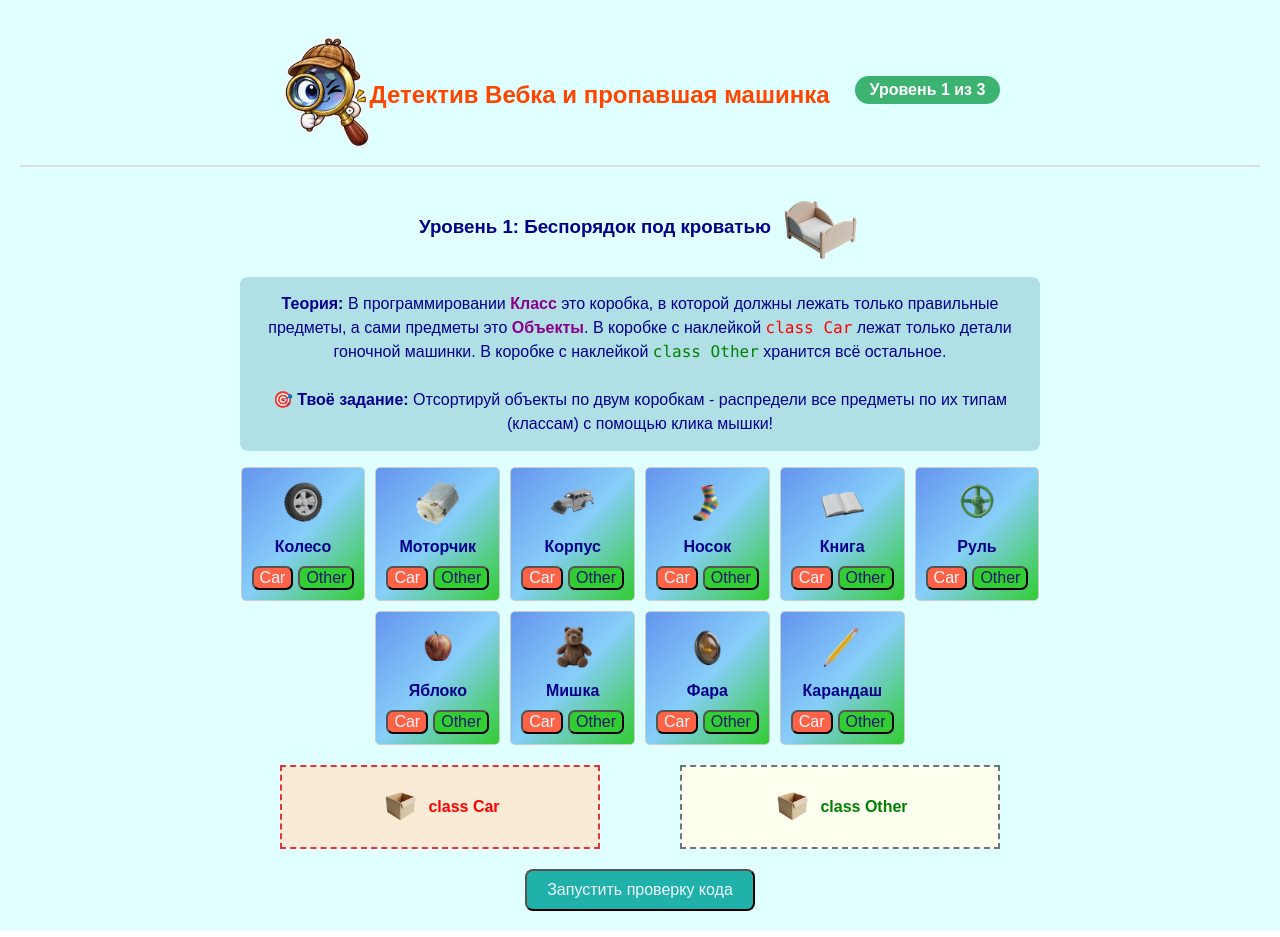
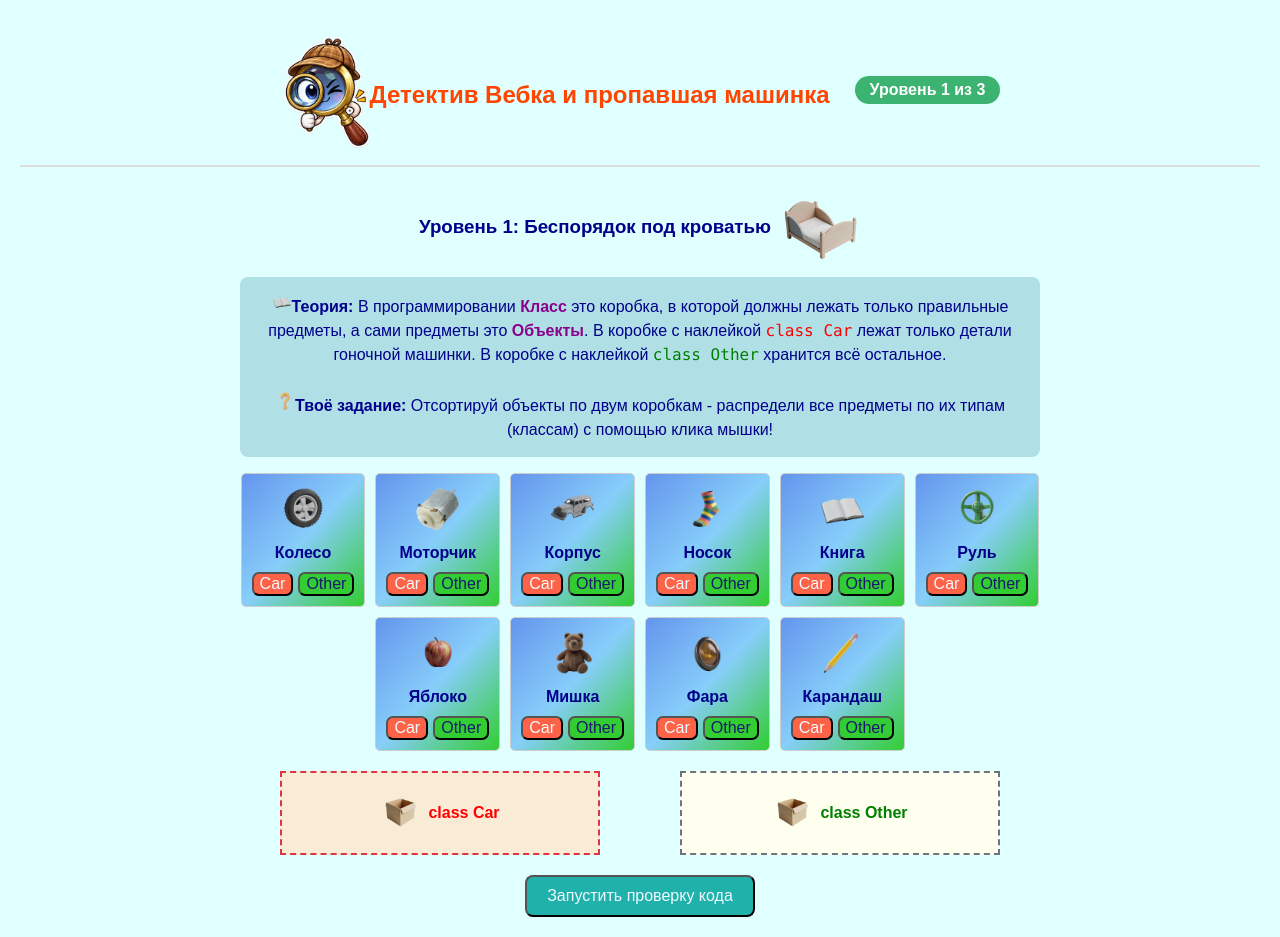
Before and after one commit to Veronika050987/nika_react_csharpik, a React (Create React App) app: page / in a window 1280 px wide. Both pictures are taken after a click on the button "Начать расследование". Built offline with nearby package versions, Linux system fonts and the light colour scheme.

Commit message:
icons modified

```diff
--- a/src/Level1.js
+++ b/src/Level1.js
@@ -12,6 +12,8 @@ import book from './img/book.png';
 import apple from './img/apple.png';
 import sock from './img/sock.png';
 import pencil from './img/pencil.png';
+import question from './img/question.png';
+import success from './img/success.png';
 
 const ITEMS = [
   { id: 1, name: 'Колесо', type: 'Car', image: wheel },
@@ -54,7 +56,10 @@ export default function Level1({ onComplete }) {
   const otherErrors = boxOther.filter(i => i.type !== 'Other').length;
 
   if (items.length === 0 && carErrors === 0 && otherErrors === 0) {
-    setMessage('🎉 Отлично! Ты распределил объекты по классам!');
+    setMessage( <span style={{ display: 'inline-flex', alignItems: 'center', gap: '8px' }}>
+    <img src={success} alt="success" style={{ width: '60px', height: '60px', objectFit: 'contain' }} />
+    Отлично! Ты распределил объекты по классам!
+  </span>);
     setMessageType('success');
 
     // Даем игроку 2 секунды увидеть сообщение, затем переключаем уровень
@@ -93,10 +98,12 @@ const handleReset = () => {
       </h3>
 
       <p style={{ background: '#B0E0E6', padding: '15px', borderRadius: '8px', lineHeight: '1.5', marginTop: '0', color: '#00008B' }}>
+        <img src={book} width={20} height={20} alt='level1'/>
         <b>Теория:</b> В программировании <b style={{color:'#8B008B'}}>Класс</b> это коробка, в которой должны лежать только правильные предметы, а сами предметы это <b style={{color:'#8B008B'}}>Объекты</b>.
         В коробке с наклейкой <code style={{ color: '#FF0000' }}>class Car</code> лежат только детали гоночной машинки. В коробке с наклейкой <code style={{ color: '#008000' }}>class Other</code> хранится всё остальное.
         <br/><br/>
-        🎯 <b>Твоё задание:</b> Отсортируй объекты по двум коробкам - распредели все предметы по их типам (классам) с помощью клика мышки!
+        <img src={question} width={20} height={20} alt='level1'/>
+        <b>Твоё задание:</b> Отсортируй объекты по двум коробкам - распредели все предметы по их типам (классам) с помощью клика мышки!
       </p>
 
         <div style={{ display: 'flex', gap: '10px', justifyContent: 'center', margin: '10px 0', flexWrap: 'wrap' }}>
```
Also changed, not shown: src/img/level1.png (added), src/img/success.png (added).
